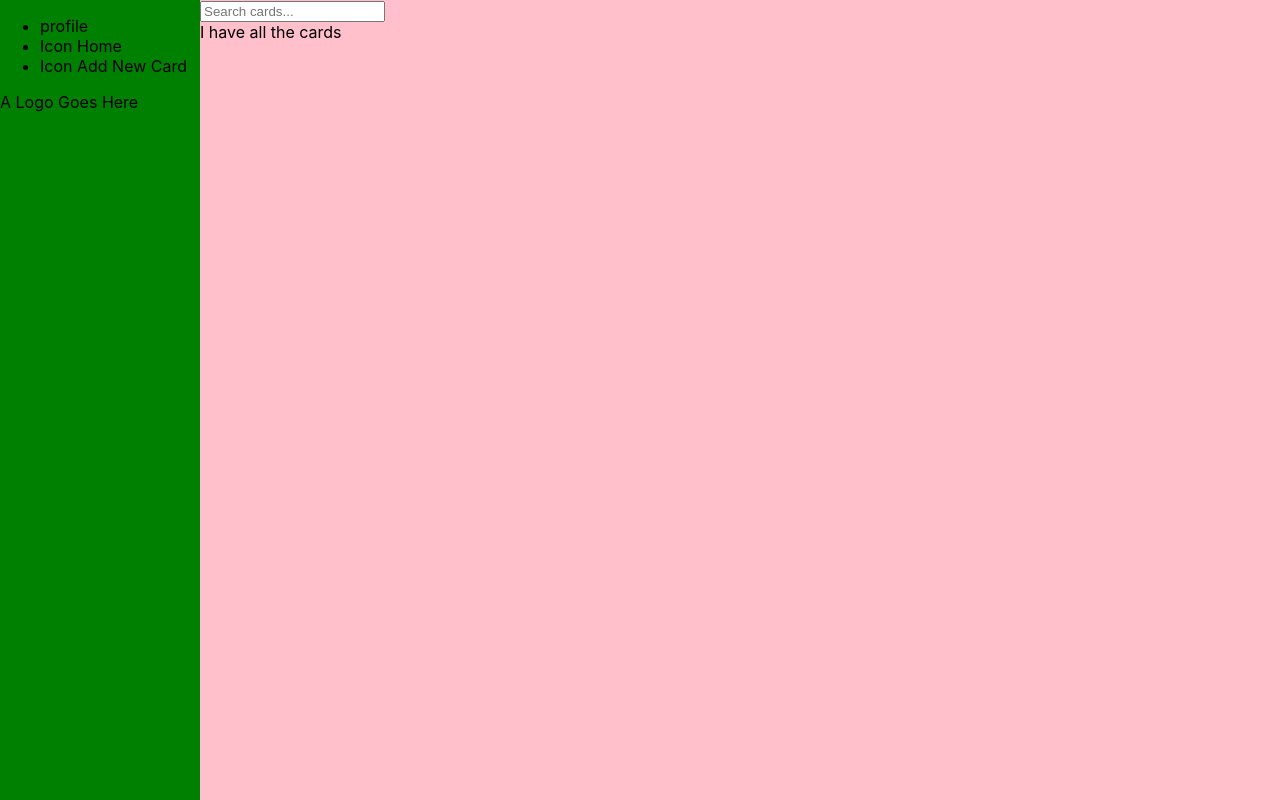
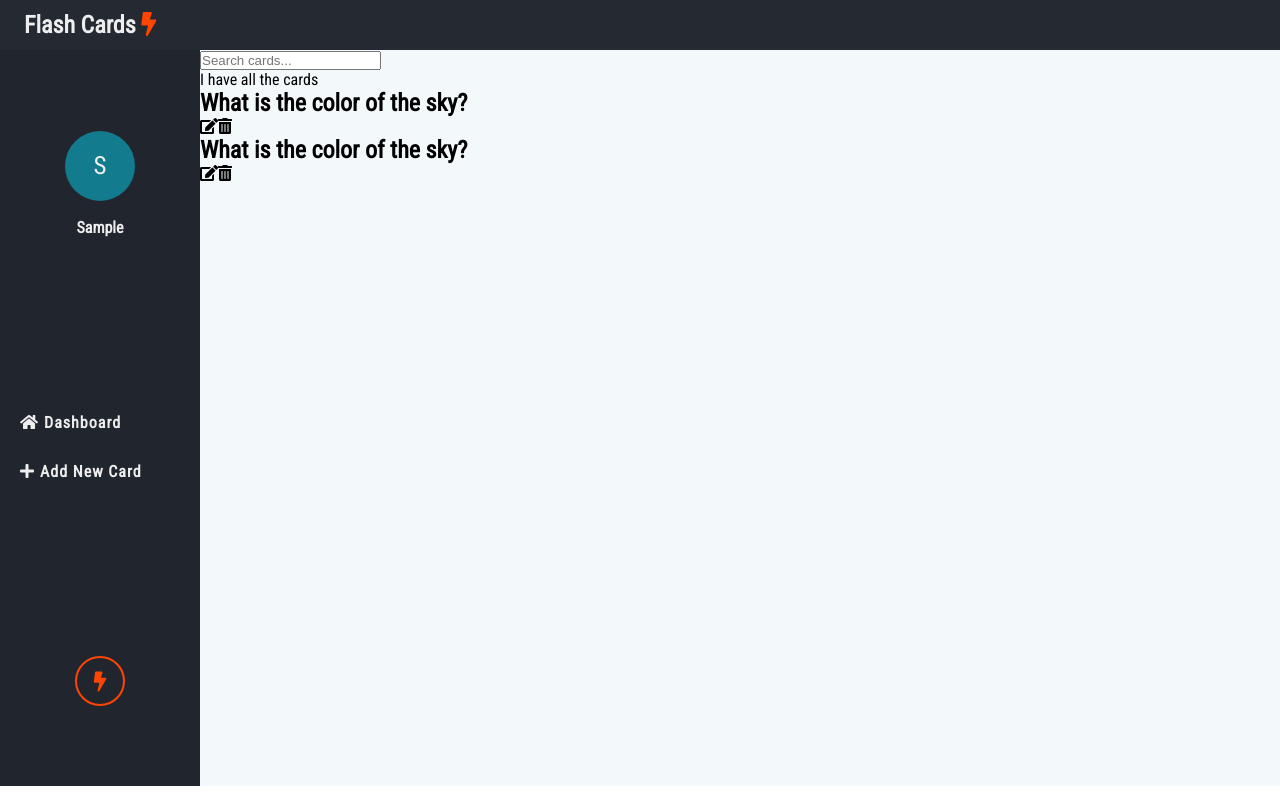
Before and after one commit to AjeaSmith/FrontendGuide, a React (Create React App) app in the folder React/flashcardsmanager/: page / in a window 1280 px wide. Both pictures are taken after typing "Sample" into the empty fields and a click on the button "Submit". Built offline with nearby package versions, Linux system fonts and the light colour scheme.

Commit message:
styling the navbar

```diff
--- a/React/flashcardsmanager/public/index.html
+++ b/React/flashcardsmanager/public/index.html
@@ -10,34 +10,22 @@
       content="Web site created using create-react-app"
     />
     <link rel="apple-touch-icon" href="%PUBLIC_URL%/logo192.png" />
-    <!--
-      manifest.json provides metadata used when your web app is installed on a
-      user's mobile device or desktop. See https://developers.google.com/web/fundamentals/web-app-manifest/
-    -->
+    <link
+      rel="stylesheet"
+      href="https://cdnjs.cloudflare.com/ajax/libs/font-awesome/5.15.1/css/all.min.css"
+      integrity="sha512-+4zCK9k+qNFUR5X+cKL9EIR+ZOhtIloNl9GIKS57V1MyNsYpYcUrUeQc9vNfzsWfV28IaLL3i96P9sdNyeRssA=="
+      crossorigin="anonymous"
+    />
+    <link rel="preconnect" href="https://fonts.gstatic.com" />
+    <link
+      href="https://fonts.googleapis.com/css2?family=Roboto+Condensed:wght@300;400&display=swap"
+      rel="stylesheet"
+    />
     <link rel="manifest" href="%PUBLIC_URL%/manifest.json" />
-    <!--
-      Notice the use of %PUBLIC_URL% in the tags above.
-      It will be replaced with the URL of the `public` folder during the build.
-      Only files inside the `public` folder can be referenced from the HTML.
-
-      Unlike "/favicon.ico" or "favicon.ico", "%PUBLIC_URL%/favicon.ico" will
-      work correctly both with client-side routing and a non-root public URL.
-      Learn how to configure a non-root public URL by running `npm run build`.
-    -->
     <title>React App</title>
   </head>
   <body>
     <noscript>You need to enable JavaScript to run this app.</noscript>
     <div id="root"></div>
-    <!--
-      This HTML file is a template.
-      If you open it directly in the browser, you will see an empty page.
-
-      You can add webfonts, meta tags, or analytics to this file.
-      The build step will place the bundled scripts into the <body> tag.
-
-      To begin the development, run `npm start` or `yarn start`.
-      To create a production bundle, use `npm run build` or `yarn build`.
-    -->
   </body>
 </html>
--- a/React/flashcardsmanager/src/App.css
+++ b/React/flashcardsmanager/src/App.css
@@ -1,14 +1,13 @@
 .AppWrapper {
-  height: 100vh;
-  background-color: teal;
+  height: 92vh;
   display: grid;
   grid-template-columns: 200px auto;
 }
-.AppWrapper nav {
+/* .AppWrapper nav {
   background-color: green;
-}
+} */
 .AppWrapper .app {
-  background-color: pink;
+  background-color: #f3f8fb;
 }
 .username_wrapper {
   background-color: #f3f8fb;
@@ -46,3 +45,79 @@
   cursor: pointer;
   border-radius: 2px;
 }
+header {
+  padding: 0.7em 0;
+  background-color: #252932;
+}
+header h2 {
+  color: #eee;
+  margin: 0 0;
+  margin-left: 1em;
+}
+header span i {
+  color: orangered;
+}
+.AppWrapper nav {
+  color: #eee;
+  background-color: #21252e;
+  display: flex;
+  flex-direction: column;
+  justify-content: space-around;
+}
+.AppWrapper nav .nav_username {
+  display: flex;
+  flex-direction: column;
+  align-items: center;
+  text-align: center;
+}
+.AppWrapper nav .nav_username .username {
+  background-color: #127b8e;
+  padding: 0.8em;
+  border-radius: 100px;
+  width: 70px;
+  text-align: center;
+  height: 70px;
+  font-size: 25px;
+  margin-bottom: 0.7em;
+}
+.AppWrapper nav .nav_menu {
+  padding: 0;
+  list-style: none;
+  margin: 0;
+}
+.AppWrapper nav .nav_menu li {
+  padding: 15px 0px;
+  padding-left: 20px;
+  color: #eee;
+}
+.AppWrapper nav .nav_menu li:hover {
+  background-color: #127b8e;
+  cursor: pointer;
+  color: white;
+}
+.AppWrapper nav .nav_menu li a {
+  font-weight: bold;
+  text-decoration: none;
+  color: #eee;
+  cursor: pointer;
+  letter-spacing: 1px;
+}
+.AppWrapper nav .nav_menu li a:hover {
+  /* color: white; */
+}
+.AppWrapper nav .nav_menu li a i {
+  margin-right: 5px;
+}
+.AppWrapper nav .nav_logo {
+  text-align: center;
+  font-size: 20px;
+}
+.AppWrapper nav .nav_logo i {
+  padding: 0.70em;
+  text-align: center;
+  color: orangered;
+  width: 50px;
+  height: 50px;
+  border: 2px solid orangered;
+  border-radius: 100px;
+}
--- a/React/flashcardsmanager/src/Wrapper.js
+++ b/React/flashcardsmanager/src/Wrapper.js
@@ -4,10 +4,20 @@ import SideMenu from "./components/SideMenuComponent";
 
 const Wrapper = ({ history }) => {
   return (
-    <main className="AppWrapper">
-      <SideMenu username={history.location.state} />
-      <AppComponent />
-    </main>
+    <>
+      <header>
+        <h2>
+          Flash Cards{" "}
+          <span>
+            <i class="fas fa-bolt"></i>
+          </span>
+        </h2>
+      </header>
+      <main className="AppWrapper">
+        <SideMenu username={history.location.state} />
+        <AppComponent />
+      </main>
+    </>
   );
 };
 
--- a/React/flashcardsmanager/src/components/AppComponent.js
+++ b/React/flashcardsmanager/src/components/AppComponent.js
@@ -14,7 +14,7 @@ const AppComponent = () => {
       </div>
       <div className="cards_wrapper">
         {/* <h2>No cards to show...</h2> */}
-        <CardsComponent/>
+        <CardsComponent />
       </div>
     </section>
   );
--- a/React/flashcardsmanager/src/components/CardsComponent.js
+++ b/React/flashcardsmanager/src/components/CardsComponent.js
@@ -2,10 +2,29 @@ import React from "react";
 
 const CardsComponent = () => {
   return (
-    <div>
+    <section>
       I have all the cards
       {/* Loop through cards from localstorage that gets added */}
-    </div>
+      {/* card fliip back */}
+      <div className="card">
+        <div className="card_conent">
+          <h2>What is the color of the sky?</h2>
+          <div className="card_actions">
+            <i className="fas fa-edit"></i>
+            <i className="fas fa-trash-alt"></i>
+          </div>
+        </div>
+      </div>
+      <div className="card">
+        <div className="card_conent">
+          <h2>What is the color of the sky?</h2>
+          <div className="card_actions">
+            <i className="fas fa-edit"></i>
+            <i className="fas fa-trash-alt"></i>
+          </div>
+        </div>
+      </div>
+    </section>
   );
 };
 
--- a/React/flashcardsmanager/src/components/SideMenuComponent.js
+++ b/React/flashcardsmanager/src/components/SideMenuComponent.js
@@ -3,14 +3,29 @@ import React from "react";
 const SideMenu = ({ username }) => {
   return (
     <nav>
-      <section className="nav_content">
-        <ul className="nav_menu">
-          <li>profile</li>
-          <li>Icon Home</li>
-          <li>Icon Add New Card</li>
-        </ul>
-        <div className="nav_logo">A Logo Goes Here</div>
-      </section>
+      <div className="nav_username">
+        <div className="username">
+          <p>{username.charAt(0).toUpperCase()}</p>
+        </div>
+        <h4>{username}</h4>
+      </div>
+      <ul className="nav_menu">
+        <li>
+          <a href="#">
+            <i class="fas fa-home"></i>
+            <span>Dashboard</span>
+          </a>
+        </li>
+        <li>
+          <a href="#">
+            <i class="fas fa-plus"></i>
+            <span>Add New Card</span>
+          </a>
+        </li>
+      </ul>
+      <div className="nav_logo">
+        <i class="fas fa-bolt"></i>
+      </div>
     </nav>
   );
 };
--- a/React/flashcardsmanager/src/index.css
+++ b/React/flashcardsmanager/src/index.css
@@ -1,13 +1,19 @@
+*,
+*::before,
+*::after {
+  margin: 0;
+  padding: 0;
+  box-sizing: border-box;
+}
+
 body {
   margin: 0;
-  font-family: -apple-system, BlinkMacSystemFont, 'Segoe UI', 'Roboto', 'Oxygen',
-    'Ubuntu', 'Cantarell', 'Fira Sans', 'Droid Sans', 'Helvetica Neue',
-    sans-serif;
   -webkit-font-smoothing: antialiased;
   -moz-osx-font-smoothing: grayscale;
+  font-family: "Roboto Condensed", sans-serif;
 }
 
 code {
-  font-family: source-code-pro, Menlo, Monaco, Consolas, 'Courier New',
+  font-family: source-code-pro, Menlo, Monaco, Consolas, "Courier New",
     monospace;
 }
```
Also changed, not shown: 1 other file (tests, documents, lock files or other folders).
